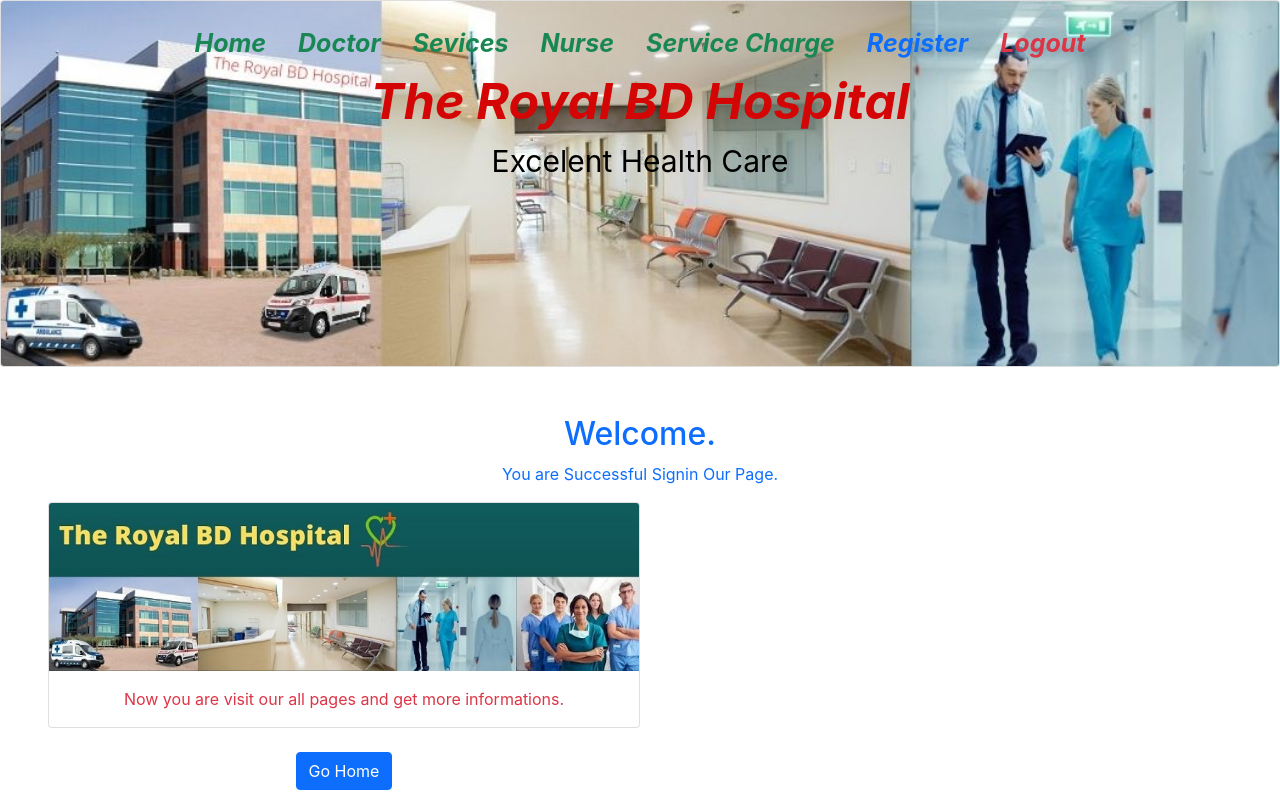
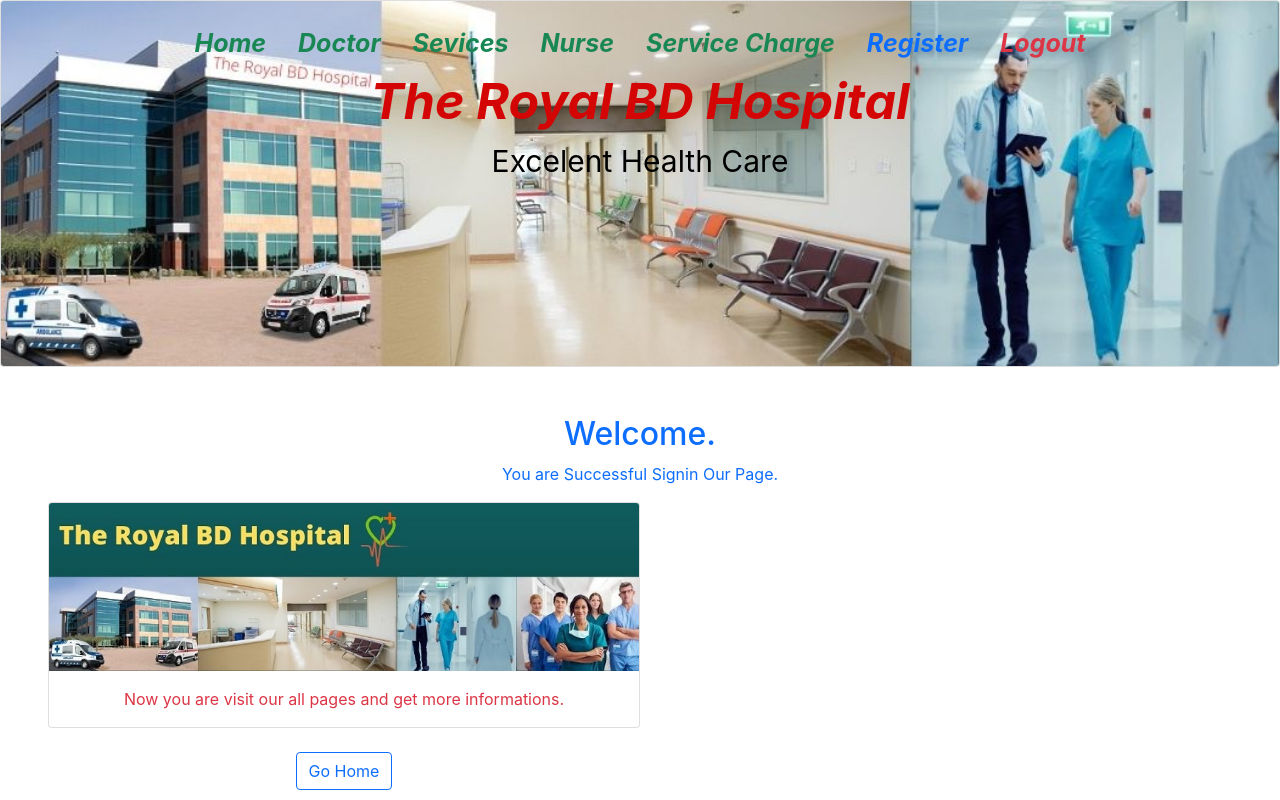
Before and after one commit to ruvelbarua/doctors-web-portel, a React (Create React App) app: page /signout in a window 1280 px wide. Shown: the top 800 px of the page. Built offline with nearby package versions, Linux system fonts and the light colour scheme; no server answers.

Commit message:
page update

```diff
--- a/src/components/Signout/Signout.js
+++ b/src/components/Signout/Signout.js
@@ -2,6 +2,7 @@ import React from 'react';
 import { Card, Button } from 'react-bootstrap';
 import Home from '../Home/Home';
 import Bnimage from '../../logo/bnr.jpg';
+import { Link } from 'react-router-dom';
 
 const Signout = () => {
     return (
@@ -18,7 +19,9 @@ const Signout = () => {
                     </Card.Body>
                 </Card>
                 <br />
-                <Button onClick={Home} variant="primary">Go Home</Button>
+                <Link to="/home">
+                    <Button variant="outline-primary">Go Home</Button>
+                </Link>
             </div>
         </div>
     );
```
Also changed, not shown: src/components/Shared/Header/Header.js (added).
